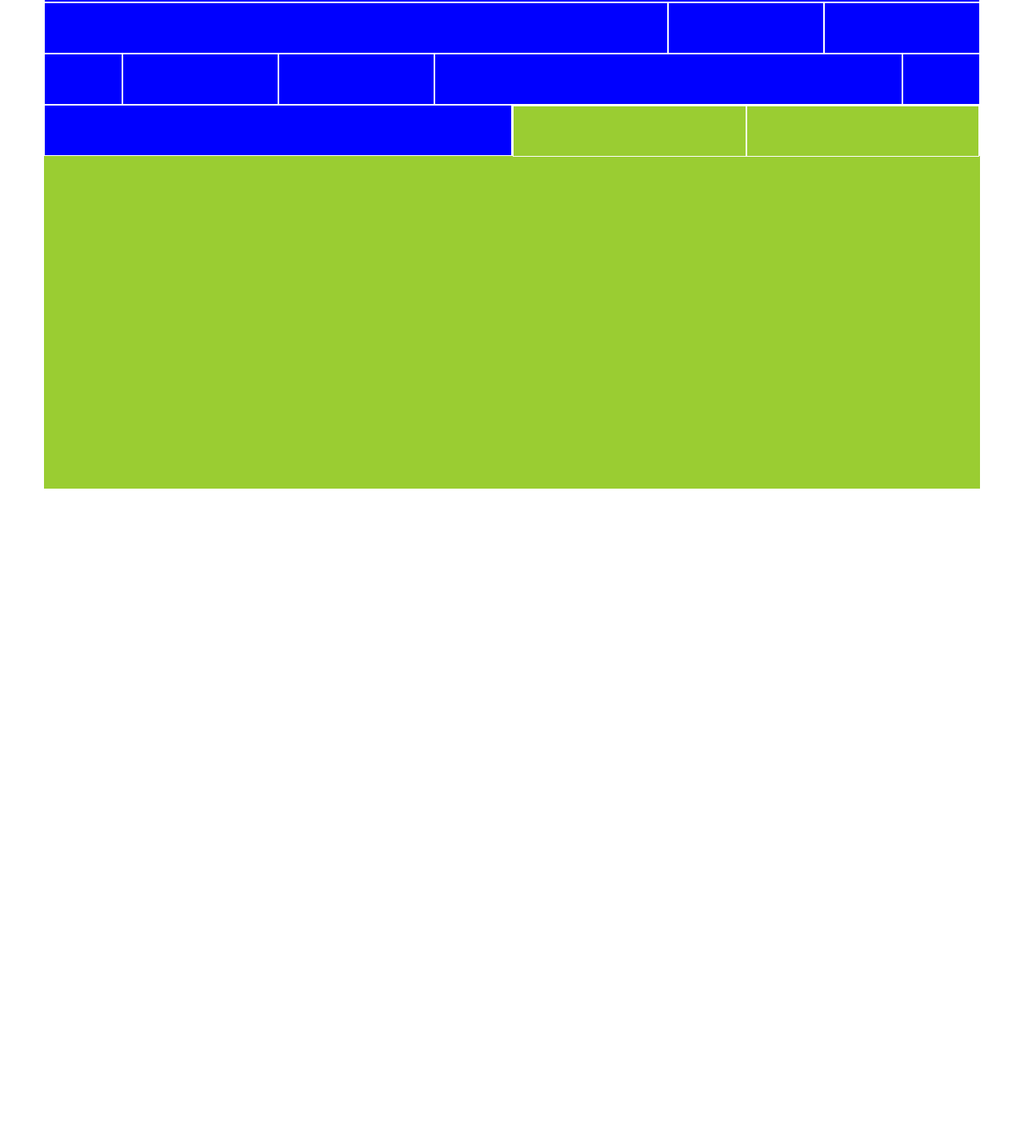
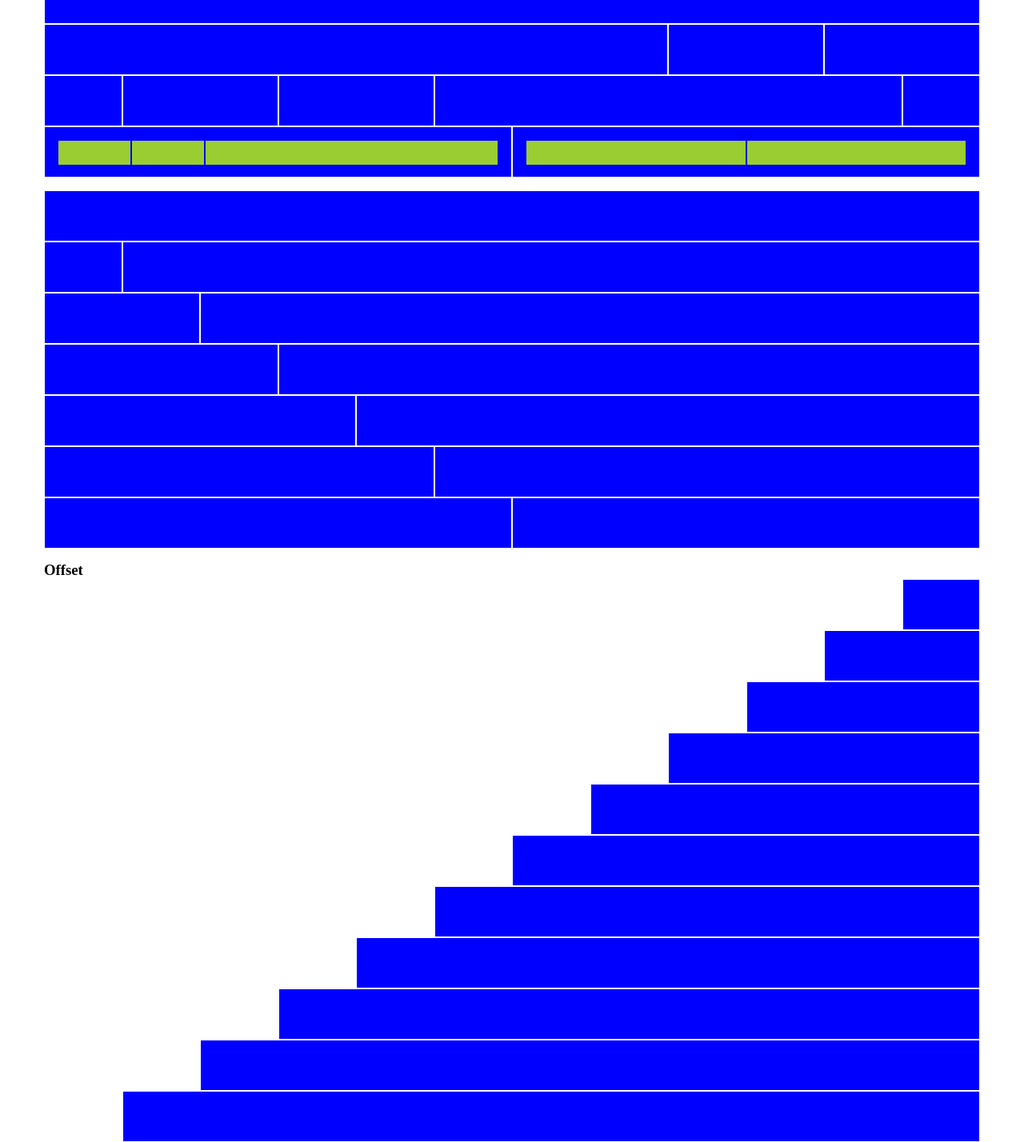
Before and after one commit to LucaMarchesani/html-css-12bool, a plain HTML site: page index.html in a window 1280 px wide. Shown: the part 189-1617 px from the top of the page at 80% size. Before the commit the page ends 800 px from the top, so only its background shows below. Drawn offline with Linux system fonts and the light colour scheme.

Commit message:
Add: second and third exercises

```diff
--- a/css/12bool.css
+++ b/css/12bool.css
@@ -2,6 +2,7 @@
 .container{
     width: 1170px;
     margin: 0 auto;
+    margin-bottom: 1rem;
 }
 
 .row{
@@ -57,3 +58,53 @@
 .col-12{
     flex-basis: calc(100% / 12 * 12);
 }
+
+/* OFFSET */
+
+.col-offset-1{
+    margin-left: calc(100% / 12 * 1);
+}
+
+.col-offset-2{
+    margin-left: calc(100% / 12 * 2);
+}
+
+.col-offset-3{
+    margin-left: calc(100% / 12 * 3);
+}
+
+.col-offset-4{
+    margin-left: calc(100% / 12 * 4);
+}
+
+.col-offset-5{
+    margin-left: calc(100% / 12 * 5);
+}
+
+.col-offset-6{
+    margin-left: calc(100% / 12 * 6);
+}
+
+.col-offset-7{
+    margin-left: calc(100% / 12 * 7);
+}
+
+.col-offset-8{
+    margin-left: calc(100% / 12 * 8);
+}
+
+.col-offset-9{
+    margin-left: calc(100% / 12 * 9);
+}
+
+.col-offset-10{
+    margin-left: calc(100% / 12 * 10);
+}
+
+.col-offset-11{
+    margin-left: calc(100% / 12 * 11);
+}
+
+.col-offset-12{
+    margin-left: calc(100% / 12 * 12);
+}
--- a/css/style.css
+++ b/css/style.css
@@ -7,7 +7,6 @@
 
 main{
     height: 100vh;
-    background-color: yellowgreen;
 }
 
 [class*="col-"]{
@@ -18,6 +17,13 @@ main{
     background-color: blue;
 }
 
+[class*="box"]{
+    flex-wrap: nowrap;
+    padding: 1rem;
+}
+
 [class*="nested"]{
+    height: 2rem;
+    border: 1px solid blue;
     background-color: yellowgreen;
 }
--- a/index.html
+++ b/index.html
@@ -10,7 +10,9 @@
     <link rel="stylesheet" href="./css/style.css">
 </head>
 <body>
-    <main class="container">
+    <main>
+        <div class="container">
+            <h2>Esercizio per casa</h2>
             <div class="row">
                 <div class="col-1"></div>
                 <div class="col-1"></div>
@@ -47,16 +49,85 @@
             </div>
             <div class="row">
                 <div class="col-6">
-
+                    <div class="row box">
+                        <div class="col-2 nested"></div>
+                        <div class="col-2 nested"></div>
+                        <div class="col-8 nested"></div>
+                    </div>
                 </div>
                 <div class="col-6">
-                <div class="row">
+                    <div class="row box">
                         <div class="col-6 nested"></div>
                         <div class="col-6 nested"></div>
                     </div>
                 </div>
             </div>
-
+        </div>
+        <div class="container">
+            <div class="row">
+                <div class="col-12"></div>
+            </div>
+            <div class="row">
+                <div class="col-1"></div>
+                <div class="col-11"></div>
+            </div>
+            <div class="row">
+                <div class="col-2"></div>
+                <div class="col-10"></div>
+            </div>
+            <div class="row">
+                <div class="col-3"></div>
+                <div class="col-9"></div>
+            </div>
+            <div class="row">
+                <div class="col-4"></div>
+                <div class="col-8"></div>
+            </div>
+            <div class="row">
+                <div class="col-5"></div>
+                <div class="col-7"></div>
+            </div>
+            <div class="row">
+                <div class="col-6"></div>
+                <div class="col-6"></div>
+            </div>
+        </div>
+        <div class="container">
+            <h3>Offset</h3>
+            <div class="row">
+                <div class="col-offset-11 col-1"></div>
+            </div>
+            <div class="row">
+                <div class="col-offset-10 col-2"></div>
+            </div>
+            <div class="row">
+                <div class="col-offset-9 col-3"></div>
+            </div>
+            <div class="row">
+                <div class="col-offset-8 col-4"></div>
+            </div>
+            <div class="row">
+                <div class="col-offset-7 col-5"></div>
+            </div>
+            <div class="row">
+                <div class="col-offset-6 col-6"></div>
+            </div>
+            <div class="row">
+                <div class="col-offset-5 col-7"></div>
+            </div>
+            <div class="row">
+                <div class="col-offset-4 col-8"></div>
+            </div>
+            <div class="row">
+                <div class="col-offset-3 col-9"></div>
+            </div>
+            <div class="row">
+                <div class="col-offset-2 col-10"></div>
+            </div>
+            <div class="row">
+                <div class="col-offset-1 col-11"></div>
+            </div>
+        </div>
     </main>
 
 </body>
```
Lines whose indentation alone changed are shown as unchanged.
